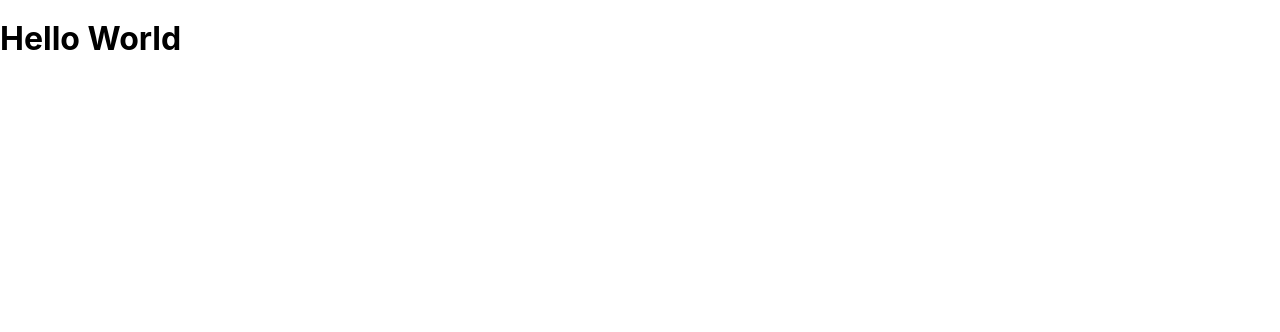
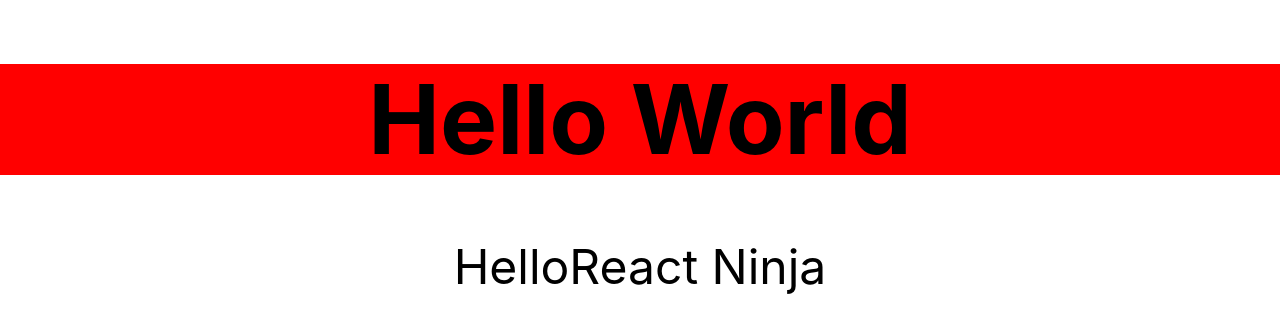
Before and after one commit to gvholley/friends, a React (Create React App) app: page / in a window 1280 px wide. Shown: the top 332 px of the page. Built offline with nearby package versions, Linux system fonts and the light colour scheme.

Commit message:
Edited Hello Function

```diff
--- a/src/Hello.js
+++ b/src/Hello.js
@@ -1,8 +1,14 @@
 import React, { Component } from 'react';
+import './Hello.css';
 
 class Hello extends Component {
   render() {
-    return <h1>Hello World</h1>
+    return (
+    <div className='f1 tc'>
+      <h1>Hello World</h1>
+      <p>{this.props.greeting}</p>
+    </div>
+    );
   }
 }
 
--- a/src/index.js
+++ b/src/index.js
@@ -8,7 +8,7 @@ import 'tachyons';
 
 ReactDOM.render(
   <React.StrictMode>
-    <Hello />
+    <Hello greeting={'Hello' + 'React Ninja'} />
   </React.StrictMode>,
   document.getElementById('root')
 );
```
Also changed, not shown: 1 other file (tests, documents, lock files or other folders).
